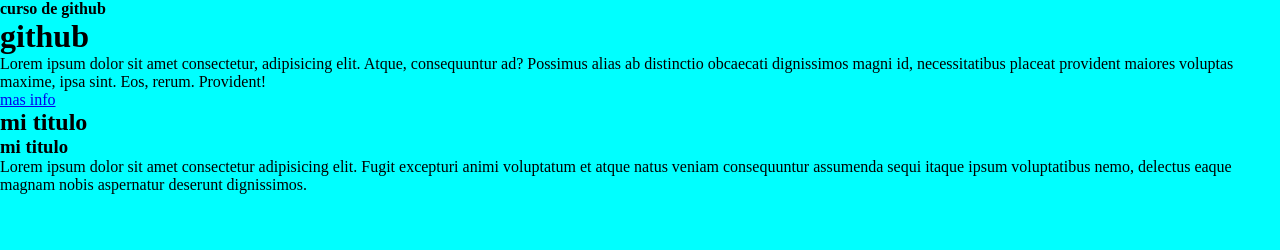
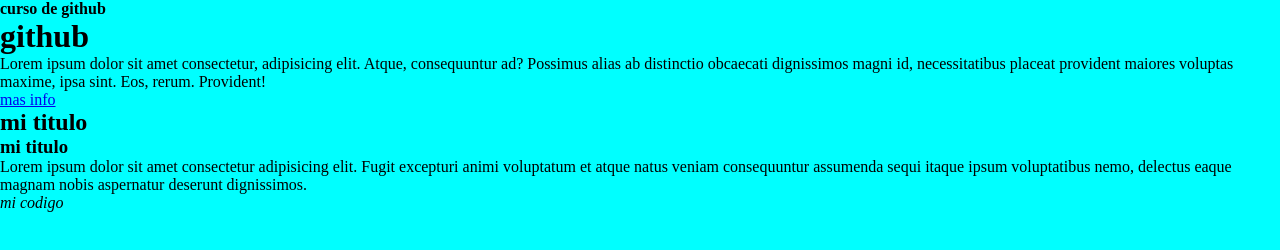
Before and after one commit to codercabral/suproyecto, a plain HTML site: page index.html in a window 1280 px wide. Drawn offline with Linux system fonts and the light colour scheme.

Commit message:
modifico desde la rama ema

```diff
--- a/index.html
+++ b/index.html
@@ -16,6 +16,7 @@
         <h3>mi titulo</h3>
         <p>Lorem ipsum dolor sit amet consectetur adipisicing elit. Fugit excepturi animi voluptatum et atque natus veniam consequuntur assumenda sequi itaque ipsum voluptatibus nemo, delectus eaque magnam nobis aspernatur deserunt dignissimos.</p>
     </section>
+    <em>mi codigo</em>
 
 </body>
 </html>
```
